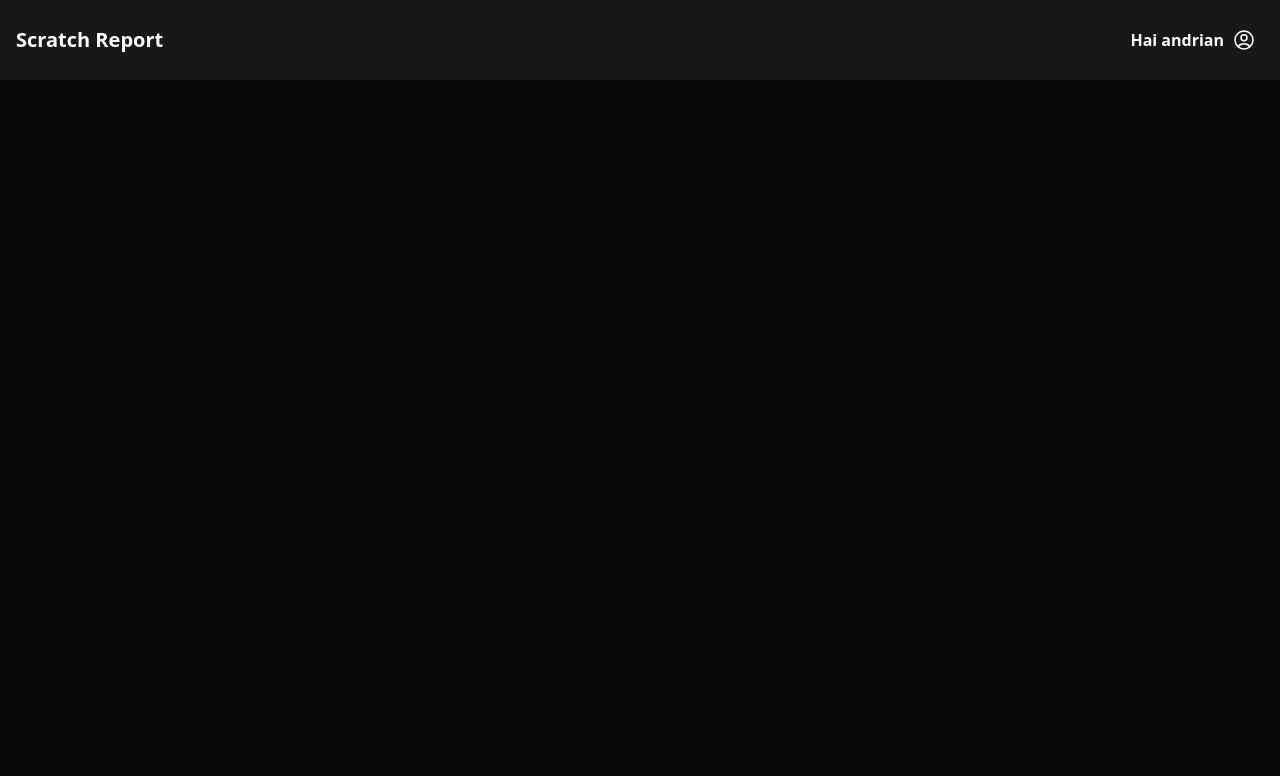
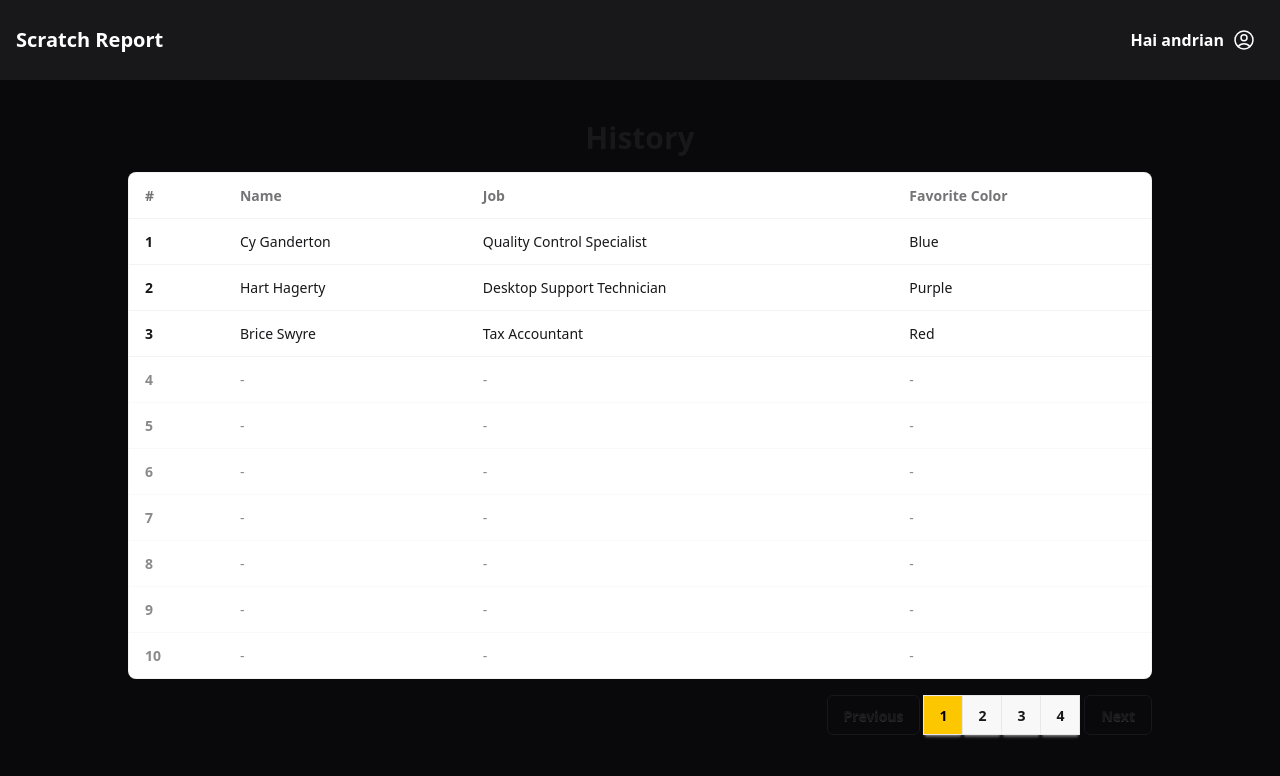
Before and after one commit to rendipilot/fe-sc, a Nuxt app: page /history in a window 1280 px wide. Shown: the top 776 px of the page. Built offline with nearby package versions, Linux system fonts and the light colour scheme.

Commit message:
update table in history and teacher page

```diff
--- a/pages/history.vue
+++ b/pages/history.vue
@@ -41,6 +41,93 @@
           </div>
         </div>
       </div>
+      <h2 class="mt-10 text-3xl font-semibold mx-auto">History</h2>
+      <div class="overflow-x-auto rounded-box border border-base-content/5 bg-base-100 mt-4 w-[80%] mx-auto">
+      <table class="table">
+        <!-- head -->
+        <thead>
+          <tr>
+            <th>#</th>
+            <th>Name</th>
+            <th>Job</th>
+            <th>Favorite Color</th>
+          </tr>
+        </thead>
+        <tbody>
+          <!-- Render data yang ada -->
+          <tr v-for="(person, index) in people" :key="index">
+            <th>{{ index + 1 }}</th>
+            <td>{{ person.name }}</td>
+            <td>{{ person.job }}</td>
+            <td>{{ person.color }}</td>
+          </tr>
+
+          <!-- Tambahkan baris kosong kalau kurang dari 10 -->
+          <tr v-for="i in emptyRows" :key="'empty-' + i">
+            <th class="opacity-50">{{ people.length + i }}</th>
+            <td class="opacity-50">-</td>
+            <td class="opacity-50">-</td>
+            <td class="opacity-50">-</td>
+          </tr>
+        </tbody>
+      </table>
+    </div>
+      <div class="join mt-4 w-[80%] justify-end mx-auto">
+        <button class="join-item btn btn-outline mr-1 rounded-md">
+          Previous
+        </button>
+
+        <input
+          class="join-item btn btn-square peer/1 hidden"
+          type="radio"
+          name="page"
+          id="page1"
+          checked
+        />
+        <label
+          for="page1"
+          class="join-item btn btn-square peer-checked/1:bg-yellow-400 peer-checked/1:text-black"
+          >1</label
+        >
+
+        <input
+          class="join-item btn btn-square peer/2 hidden"
+          type="radio"
+          name="page"
+          id="page2"
+        />
+        <label
+          for="page2"
+          class="join-item btn btn-square peer-checked/2:bg-yellow-400 peer-checked/2:text-black"
+          >2</label
+        >
+
+        <input
+          class="join-item btn btn-square peer/3 hidden"
+          type="radio"
+          name="page"
+          id="page3"
+        />
+        <label
+          for="page3"
+          class="join-item btn btn-square peer-checked/3:bg-yellow-400 peer-checked/3:text-black"
+          >3</label
+        >
+
+        <input
+          class="join-item btn btn-square peer/4 hidden"
+          type="radio"
+          name="page"
+          id="page4"
+        />
+        <label
+          for="page4"
+          class="join-item btn btn-square peer-checked/4:bg-yellow-400 peer-checked/4:text-black"
+          >4</label
+        >
+
+        <button class="join-item btn btn-outline ml-1 rounded-md">Next</button>
+      </div>
     </div>
   </template>
 
@@ -52,4 +139,13 @@ const isDropdownOpen = ref(false);
   const toggleDropdown = () => {
     isDropdownOpen.value = !isDropdownOpen.value;
   };
+
+  const people = [
+    { name: 'Cy Ganderton', job: 'Quality Control Specialist', color: 'Blue' },
+    { name: 'Hart Hagerty', job: 'Desktop Support Technician', color: 'Purple' },
+    { name: 'Brice Swyre', job: 'Tax Accountant', color: 'Red' }
+  ];
+
+  // Hitung berapa baris kosong yang perlu ditambahkan
+  const emptyRows = 10 - people.length;
   </script>
--- a/pages/teacher.vue
+++ b/pages/teacher.vue
@@ -1,6 +1,6 @@
 <template>
-    <div class="flex flex-col h-screen bg-[#09090B]">
-        <div class="flex items-center justify-between w-screen h-20 bg-[#18181B]">
+  <div class="flex flex-col h-screen bg-[#09090B]">
+    <div class="flex items-center justify-between w-screen h-20 bg-[#18181B]">
       <h2 class="text-white text-xl font-semibold ml-4 hover:text-[#FBBF24]">
         Scratch Report
       </h2>
@@ -41,7 +41,94 @@
         </div>
       </div>
     </div>
+    <h2 class="mt-10 text-3xl font-semibold mx-auto">Teacher</h2>
+    <div class="overflow-x-auto rounded-box border border-base-content/5 bg-base-100 mt-4 w-[80%] mx-auto">
+    <table class="table">
+      <!-- head -->
+      <thead>
+        <tr>
+          <th>#</th>
+          <th>Name</th>
+          <th>Job</th>
+          <th>Favorite Color</th>
+        </tr>
+      </thead>
+      <tbody>
+        <!-- Render data yang ada -->
+        <tr v-for="(person, index) in people" :key="index">
+          <th>{{ index + 1 }}</th>
+          <td>{{ person.name }}</td>
+          <td>{{ person.job }}</td>
+          <td>{{ person.color }}</td>
+        </tr>
+
+        <!-- Tambahkan baris kosong kalau kurang dari 10 -->
+        <tr v-for="i in emptyRows" :key="'empty-' + i">
+          <th class="opacity-50">{{ people.length + i }}</th>
+          <td class="opacity-50">-</td>
+          <td class="opacity-50">-</td>
+          <td class="opacity-50">-</td>
+        </tr>
+      </tbody>
+    </table>
+  </div>
+    <div class="join mt-4 w-[80%] justify-end mx-auto">
+      <button class="join-item btn btn-outline mr-1 rounded-md">
+        Previous
+      </button>
+
+      <input
+        class="join-item btn btn-square peer/1 hidden"
+        type="radio"
+        name="page"
+        id="page1"
+        checked
+      />
+      <label
+        for="page1"
+        class="join-item btn btn-square peer-checked/1:bg-yellow-400 peer-checked/1:text-black"
+        >1</label
+      >
+
+      <input
+        class="join-item btn btn-square peer/2 hidden"
+        type="radio"
+        name="page"
+        id="page2"
+      />
+      <label
+        for="page2"
+        class="join-item btn btn-square peer-checked/2:bg-yellow-400 peer-checked/2:text-black"
+        >2</label
+      >
+
+      <input
+        class="join-item btn btn-square peer/3 hidden"
+        type="radio"
+        name="page"
+        id="page3"
+      />
+      <label
+        for="page3"
+        class="join-item btn btn-square peer-checked/3:bg-yellow-400 peer-checked/3:text-black"
+        >3</label
+      >
+
+      <input
+        class="join-item btn btn-square peer/4 hidden"
+        type="radio"
+        name="page"
+        id="page4"
+      />
+      <label
+        for="page4"
+        class="join-item btn btn-square peer-checked/4:bg-yellow-400 peer-checked/4:text-black"
+        >4</label
+      >
+
+      <button class="join-item btn btn-outline ml-1 rounded-md">Next</button>
     </div>
+  </div>
 </template>
 
 <script setup>
@@ -52,4 +139,13 @@ const isDropdownOpen = ref(false);
 const toggleDropdown = () => {
   isDropdownOpen.value = !isDropdownOpen.value;
 };
+
+const people = [
+  { name: 'Cy Ganderton', job: 'Quality Control Specialist', color: 'Blue' },
+  { name: 'Hart Hagerty', job: 'Desktop Support Technician', color: 'Purple' },
+  { name: 'Brice Swyre', job: 'Tax Accountant', color: 'Red' }
+];
+
+// Hitung berapa baris kosong yang perlu ditambahkan
+const emptyRows = 10 - people.length;
 </script>
```
Lines whose indentation alone changed are shown as unchanged.
